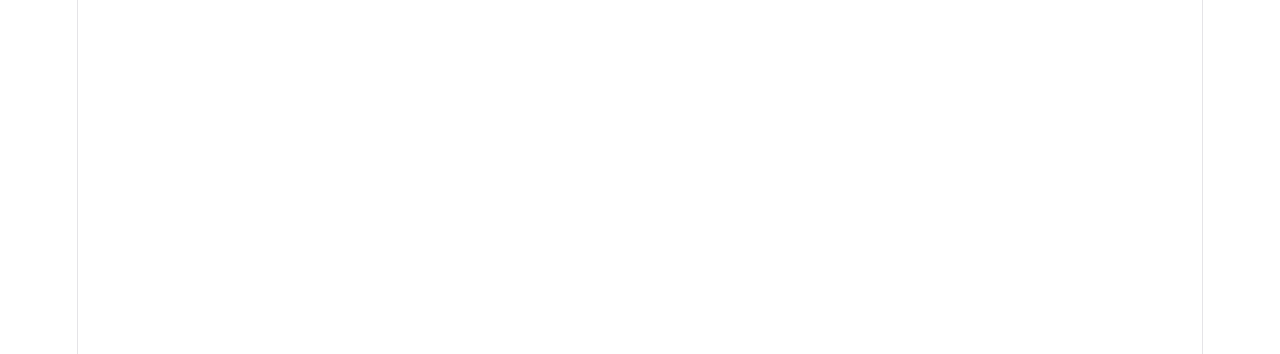
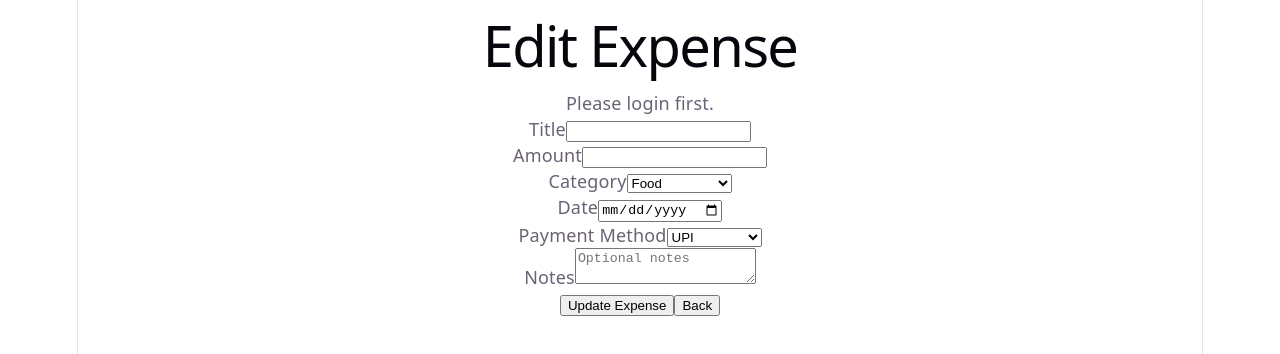
Before and after one commit to shwetabotx/expense-manager, a React (Vite) app in the folder client/: page /expenses/edit/1 in a window 1280 px wide. Before the commit this address had no page. Shown: the top 354 px of the page. Built offline with nearby package versions, Linux system fonts and the light colour scheme.

Commit message:
UpdateExpense

```diff
--- a/client/src/App.jsx
+++ b/client/src/App.jsx
@@ -3,6 +3,7 @@
 import "./App.css";
 import Login from "./pages/Login";
 import AddExpense from "./pages/AddExpense";
+import EditExpense from "./pages/EditExpense";
 
 function App() {
   return (
@@ -25,6 +26,11 @@
           element={<AddExpense />}
         />
 
+        <Route
+          path="/expenses/edit/:id"
+          element={<EditExpense />}
+        />
+
       </Routes>
 
     </BrowserRouter>
--- /dev/null
+++ b/client/src/pages/EditExpense.jsx
@@ -0,0 +1,311 @@
+import { useEffect, useState } from "react";
+import { useNavigate, useParams } from "react-router-dom";
+
+import {
+    getExpenseById,
+    updateExpense
+} from "../services/expenseService";
+
+function EditExpense() {
+
+    const { id } = useParams();
+    const navigate = useNavigate();
+
+    const [formData, setFormData] = useState({
+        title: "",
+        amount: "",
+        category: "Food",
+        date: "",
+        paymentMethod: "UPI",
+        notes: ""
+    });
+
+    const [loading, setLoading] = useState(true);
+    const [saving, setSaving] = useState(false);
+    const [error, setError] = useState("");
+
+    // Load expense
+    useEffect(() => {
+
+        const loadExpense = async () => {
+
+            try {
+
+                const token = localStorage.getItem("token");
+
+                if (!token) {
+                    setError("Please login first.");
+                    setLoading(false);
+                    return;
+                }
+
+                const response = await getExpenseById(id, token);
+
+                const expense = response.data.data;
+
+                setFormData({
+                    title: expense.title,
+                    amount: expense.amount,
+                    category: expense.category,
+                    date: expense.date
+                        ? expense.date.split("T")[0]
+                        : "",
+                    paymentMethod: expense.paymentMethod,
+                    notes: expense.notes || ""
+                });
+
+            } catch (error) {
+
+                console.error(error);
+
+                setError(
+                    error.response?.data?.message ||
+                    "Failed to load expense."
+                );
+
+            } finally {
+
+                setLoading(false);
+
+            }
+        };
+
+        loadExpense();
+
+    }, [id]);
+
+    const handleChange = (event) => {
+
+        const { name, value } = event.target;
+
+        setFormData({
+            ...formData,
+            [name]: value
+        });
+
+    };
+
+    const handleSubmit = async (event) => {
+
+        event.preventDefault();
+
+        setError("");
+
+        // Validation
+        if (!formData.title.trim()) {
+            setError("Title is required.");
+            return;
+        }
+
+        if (!formData.amount || Number(formData.amount) <= 0) {
+            setError("Amount must be greater than 0.");
+            return;
+        }
+
+        if (!formData.date) {
+            setError("Date is required.");
+            return;
+        }
+
+        try {
+
+            setSaving(true);
+
+            const token = localStorage.getItem("token");
+
+            if (!token) {
+                setError("Please login first.");
+                return;
+            }
+
+            await updateExpense(
+                id,
+                {
+                    ...formData,
+                    amount: Number(formData.amount)
+                },
+                token
+            );
+
+            navigate("/expenses");
+
+        } catch (error) {
+
+            console.error(error);
+
+            setError(
+                error.response?.data?.message ||
+                "Failed to update expense."
+            );
+
+        } finally {
+
+            setSaving(false);
+
+        }
+    };
+
+    if (loading) {
+
+        return (
+            <div className="container">
+                <h1>Edit Expense</h1>
+                <p>Loading expense...</p>
+            </div>
+        );
+
+    }
+
+    return (
+        <div className="container">
+
+            <h1>Edit Expense</h1>
+
+            {error && (
+                <p>{error}</p>
+            )}
+
+            <form onSubmit={handleSubmit}>
+
+                {/* Title */}
+
+                <div>
+                    <label>Title</label>
+
+                    <input
+                        type="text"
+                        name="title"
+                        value={formData.title}
+                        onChange={handleChange}
+                    />
+                </div>
+
+
+                {/* Amount */}
+
+                <div>
+                    <label>Amount</label>
+
+                    <input
+                        type="number"
+                        name="amount"
+                        value={formData.amount}
+                        onChange={handleChange}
+                        min="0"
+                        step="0.01"
+                    />
+                </div>
+
+
+                {/* Category */}
+
+                <div>
+                    <label>Category</label>
+
+                    <select
+                        name="category"
+                        value={formData.category}
+                        onChange={handleChange}
+                    >
+                        <option value="Food">Food</option>
+                        <option value="Travel">Travel</option>
+                        <option value="Shopping">Shopping</option>
+                        <option value="Bills">Bills</option>
+                        <option value="Entertainment">
+                            Entertainment
+                        </option>
+                        <option value="Other">Other</option>
+                    </select>
+                </div>
+
+
+                {/* Date */}
+
+                <div>
+                    <label>Date</label>
+
+                    <input
+                        type="date"
+                        name="date"
+                        value={formData.date}
+                        onChange={handleChange}
+                    />
+                </div>
+
+
+                {/* Payment Method */}
+
+                <div>
+                    <label>Payment Method</label>
+
+                    <select
+                        name="paymentMethod"
+                        value={formData.paymentMethod}
+                        onChange={handleChange}
+                    >
+                        <option value="Cash">
+                            Cash
+                        </option>
+
+                        <option value="Credit Card">
+                            Credit Card
+                        </option>
+
+                        <option value="Debit Card">
+                            Debit Card
+                        </option>
+
+                        <option value="UPI">
+                            UPI
+                        </option>
+
+                        <option value="Net Banking">
+                            Net Banking
+                        </option>
+
+                        <option value="Other">
+                            Other
+                        </option>
+                    </select>
+                </div>
+
+
+                {/* Notes */}
+
+                <div>
+                    <label>Notes</label>
+
+                    <textarea
+                        name="notes"
+                        value={formData.notes}
+                        onChange={handleChange}
+                        placeholder="Optional notes"
+                    />
+                </div>
+
+
+                {/* Buttons */}
+
+                <button
+                    type="submit"
+                    disabled={saving}
+                >
+                    {saving
+                        ? "Updating..."
+                        : "Update Expense"}
+                </button>
+
+                <button
+                    type="button"
+                    onClick={() => navigate("/expenses")}
+                >
+                    Back
+                </button>
+
+            </form>
+
+        </div>
+    );
+}
+
+export default EditExpense;
--- a/client/src/pages/Expense.jsx
+++ b/client/src/pages/Expense.jsx
@@ -7,6 +7,7 @@
     const [expenses, setExpenses] = useState([]);
     const [loading, setLoading] = useState(true);
     const [error, setError] = useState("");
+
 
     const loadExpenses = async () => {
 
@@ -82,11 +83,11 @@
                                     <th>Date</th>
                                     <th>Payment Method</th>
                                     <th>Notes</th>
+                                    <th>Actions</th>
                                 </tr>
                             </thead>
 
                             <tbody>
-
                                 {expenses.map((expense) => (
 
                                     <tr key={expense._id}>
@@ -117,6 +118,14 @@
                                             {expense.notes || "-"}
                                         </td>
 
+                                        <td>
+                                            <Link to={`/expenses/edit/${expense._id}`}>
+                                                <button>
+                                                    Edit
+                                                </button>
+                                            </Link>
+                                        </td>
+
                                     </tr>
 
                                 ))}
```
